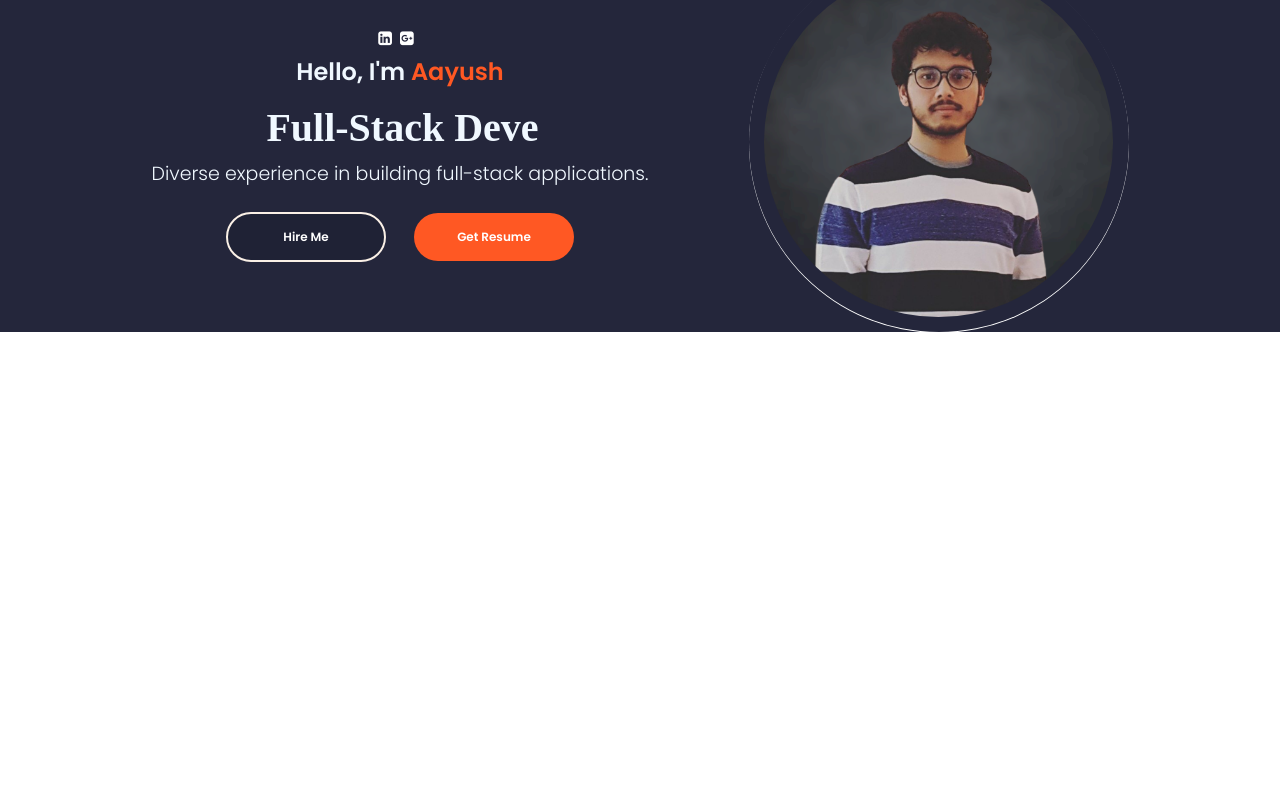
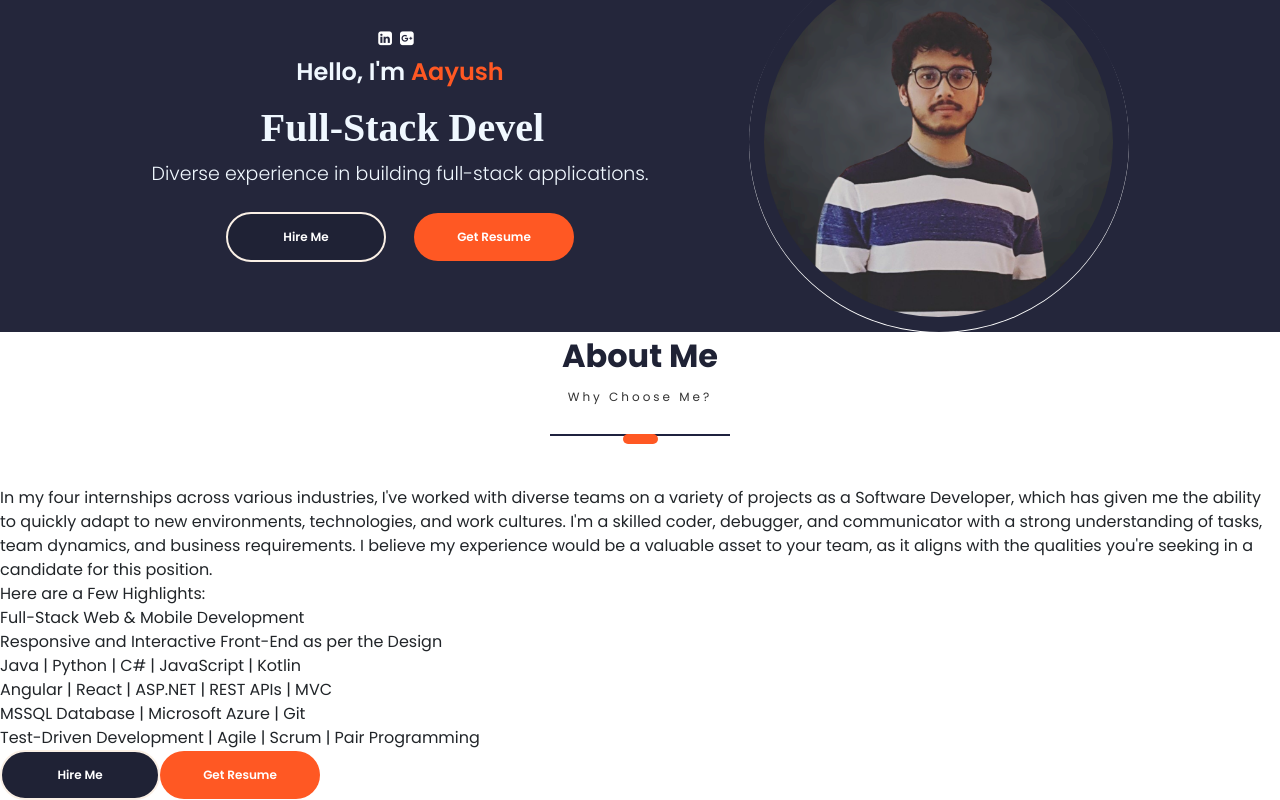
Before and after one commit to thisisaayush/Front-End-Portfolio-Project, a React (Create React App) app: page / in a window 1280 px wide. Shown: the part 188-988 px from the top of the page. Before the commit the page ends 800 px from the top, so only its background shows below. Built offline with nearby package versions, Linux system fonts and the light colour scheme; a web font is replaced by a local one.

Commit message:
worked on about me component

```diff
--- /dev/null
+++ b/src/PortfolioContainer/AboutMe/AboutMe.js
@@ -0,0 +1,67 @@
+import React, { userEffect } from 'react';
+import ScreenHeading from '../../utilities/ScreenHeading/ScreenHeading';
+import ScrollService from '../../utilities/ScrollService';
+import Animations from '../../utilities/Animations';
+
+export default function AboutMe(props) {
+    let fadeInScreenHandler = (screen) => {
+        if(screen.fadeScreen !== props.id)
+        return;
+        Animations.animations.fadeInScreen(props.id)
+    }
+    const fadeInSubscription = ScrollService.currentScreenFadeIn.subscribe(fadeInScreenHandler);
+
+    const SCREEN_CONSTANTS = {
+        description : "In my four internships across various industries, I've worked with diverse teams on a variety of projects as a Software Developer, which has given me the ability to quickly adapt to new environments, technologies, and work cultures. I'm a skilled coder, debugger, and communicator with a strong understanding of tasks, team dynamics, and business requirements. I believe my experience would be a valuable asset to your team, as it aligns with the qualities you're seeking in a candidate for this position.",
+        highlights: {
+            bullets: [
+                "Full-Stack Web & Mobile Development",
+                "Responsive and Interactive Front-End as per the Design",
+                "Java | Python | C# | JavaScript | Kotlin",
+                "Angular | React | ASP.NET | REST APIs | MVC",
+                "MSSQL Database | Microsoft Azure | Git",
+                "Test-Driven Development | Agile | Scrum | Pair Programming"
+            ],
+            heading: "Here are a Few Highlights:"
+        }
+    }
+    const renderHighlight = () => {
+        return(
+            SCREEN_CONSTANTS.highlights.bullets.map((value, i) => (
+                <div className='highlight' key={i}>
+                    <div className='highlight-blob'>
+                        <span>{value}</span>
+                    </div>
+                </div>
+            ))
+        )
+    }
+
+    return (
+        <div className='about-me-container screen-container' id = {props.id || ""}>
+            <div className='about-me-parent'>
+                <ScreenHeading title={'About Me'} subHeading={'Why Choose Me?'}/>
+                <div className='about-me-card'>
+                    <div className='about-me-profile'>
+
+                    </div>
+                    <div className='about-me-details'>
+                        <span className='about-me-description'>{ SCREEN_CONSTANTS.description }</span>
+                        <div className='about-me-highlights'>
+                            <div className='highlight-heading'>
+                                <span> { SCREEN_CONSTANTS.highlights.heading } </span>
+                            </div>
+                            {renderHighlight()}
+                        </div>
+                        <div className='about-me-options'>
+                            <button className='btn primary-btn'>Hire Me</button>
+                            <a href='Aayush Thakuri Resume.pdf' download='Aayush Thakuri Resume.pdf'>
+                                <button className='btn highlighted-btn'>Get Resume</button>
+                            </a>
+                        </div>
+                    </div>
+                </div>
+            </div>
+        </div>
+    )
+}
--- a/src/PortfolioContainer/Home/Header/Header.js
+++ b/src/PortfolioContainer/Home/Header/Header.js
@@ -7,7 +7,7 @@ import './Header.css';
 
 export default function Header() {
     const [selectedScreen, setSelectedScreen] = useState(0);
-    const [showHeaderOptions, setShowHeaderOptions] = useState(false); // Corrected the state variable name
+    const [showHeaderOptions, setShowHeaderOptions] = useState(false);
 
     const updatedCurrentScreen = (currentScreen) => {
         if (!currentScreen || !currentScreen.screenInView) {
--- a/src/PortfolioContainer/Home/Profile/Profile.js
+++ b/src/PortfolioContainer/Home/Profile/Profile.js
@@ -1,6 +1,5 @@
 import React from 'react';
 import { useTypewriter, Cursor } from 'react-simple-typewriter';
-//import Typical from 'react-typical'
 import './Profile.css';
 
 export default function Profile() {
--- a/src/utilities/commonUtils.js
+++ b/src/utilities/commonUtils.js
@@ -1,10 +1,15 @@
 import Home from "../PortfolioContainer/Home/Home";
+import AboutMe from "../PortfolioContainer/AboutMe/AboutMe";
 
 export const TOTAL_SCREENS = [
     {
        screen_name: "Home",
        component: Home,
-    }
+    },
+    {
+        screen_name: "AboutMe",
+        component: AboutMe,
+     }
 ]
 
 export const GET_SCREEN_INDEX = (screen_name)=>{
```
Also changed, not shown: src/App.js (+0 -7 lines), src/PortfolioContainer/AboutMe/AboutMe.css (added), src/assests/AboutMe/bg3.jpg (renamed from src/assests/Home/bg3.jpg).
